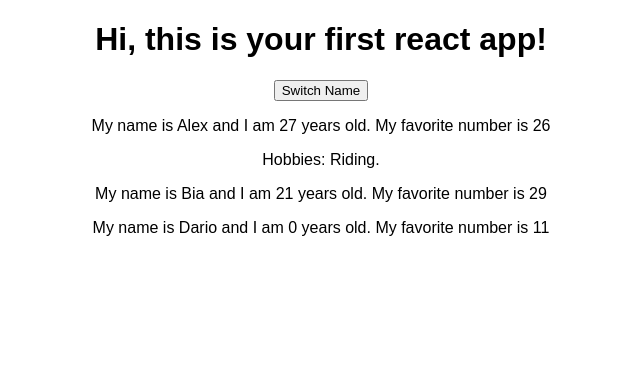
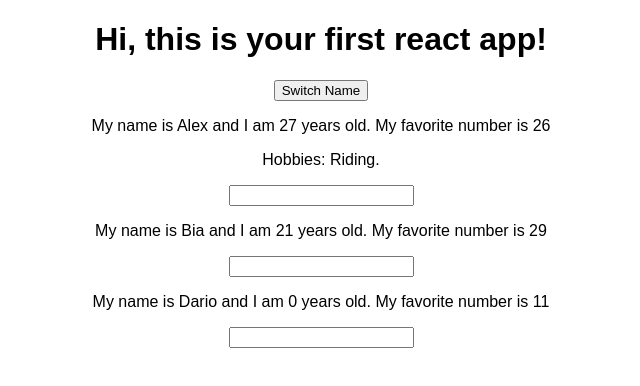
Before and after one commit to AlexBeje/course-react-complete-guide, a React (Create React App) app in the folder react-complete-guide/: page / in a window 1280 px wide. Shown: the top 386 px of the page, without its empty margins (319-959 px from the left). Built offline with nearby package versions, Linux system fonts and the light colour scheme.

Commit message:
📦 NEW: Added binding and two way binding examples.

```diff
--- a/react-complete-guide/src/App.js
+++ b/react-complete-guide/src/App.js
@@ -12,12 +12,12 @@ class App extends Component {
     otherState: "my other state",
   };
 
-  switchNameHandler = () => {
+  switchNameHandler = (name) => {
     // console.log("Button clicked");
     // DON't DO THIS: this.state.persons[0].name = "Alexandru";
     this.setState({
       persons: [
-        { name: "Alexandru", age: 27 },
+        { name: name, age: 27 },
         { name: "Bia", age: 21 },
         { name: "Dario", age: 5 },
       ],
@@ -25,11 +25,23 @@ class App extends Component {
     });
   };
 
+  nameChangeHandler = (event) => {
+    this.setState({
+      persons: [
+        { name: "Alex", age: 27 },
+        { name: event.target.value, age: 21 },
+        { name: "Dario", age: 5 },
+      ],
+    });
+  };
+
   render() {
     return (
       <div className="App">
         <h1>Hi, this is your first react app!</h1>
-        <button onClick={this.switchNameHandler}>Switch Name</button>
+        <button onClick={() => this.switchNameHandler("Alexandru Bejenaru")}>
+          Switch Name
+        </button>
         <Person
           name={this.state.persons[0].name}
           age={this.state.persons[0].age}
@@ -39,7 +51,8 @@ class App extends Component {
         <Person
           name={this.state.persons[1].name}
           age={this.state.persons[1].age}
-          click={this.switchNameHandler.bind}
+          click={this.switchNameHandler.bind(this, "Beje")}
+          change={this.nameChangeHandler}
         />
         <Person
           name={this.state.persons[2].name}
--- a/react-complete-guide/src/Person/Person.js
+++ b/react-complete-guide/src/Person/Person.js
@@ -8,6 +8,7 @@ const person = (props) => {
         number is {Math.floor(Math.random() * 30)}
       </p>
       <p>{props.children}</p>
+      <input type="text" onChange={props.change} />
     </div>
   );
 };
```
